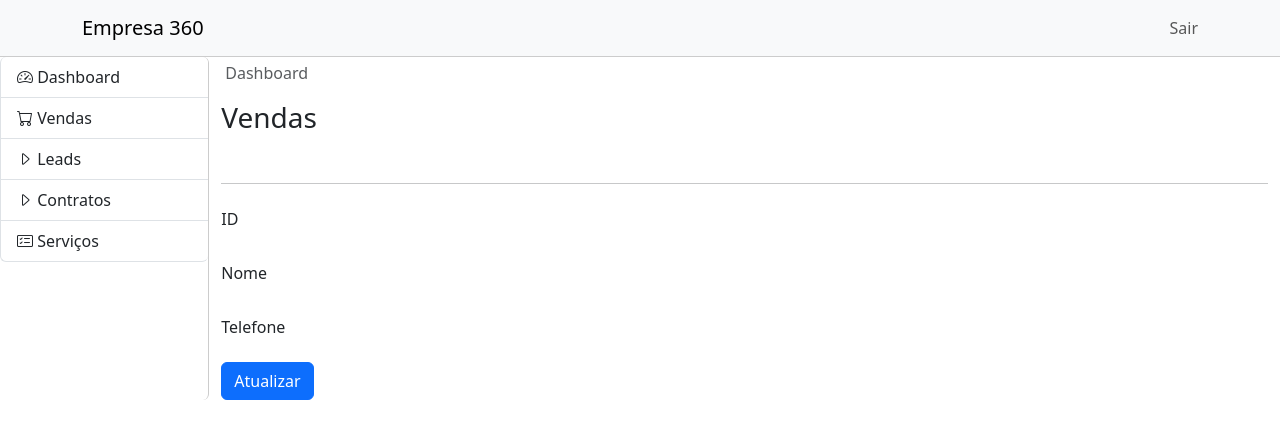
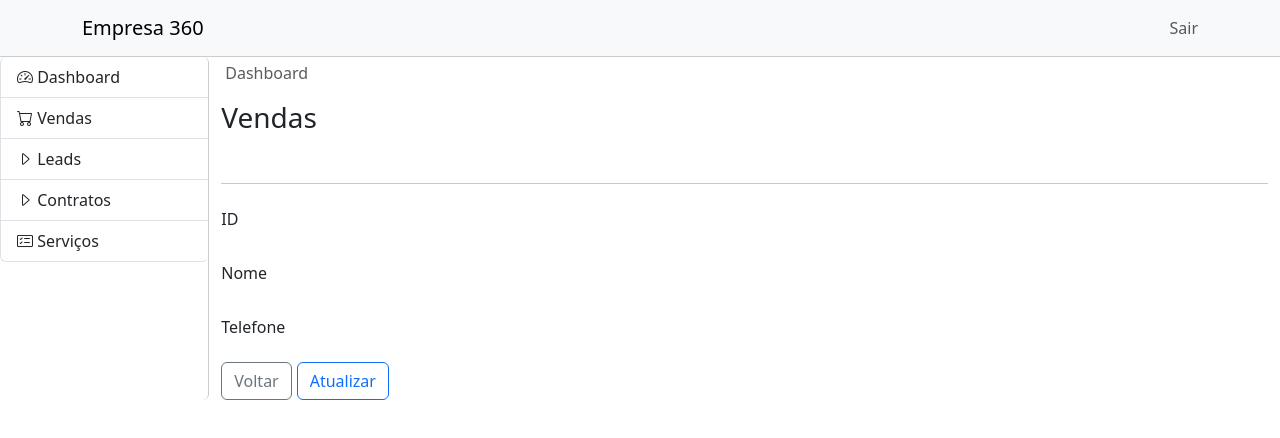
Before and after one commit to Otavio-Antonio/empresa360, a Vue app: page /#/home/vendas/leads/1 in a window 1280 px wide. Shown: the top 438 px of the page. Built offline with nearby package versions, Linux system fonts and the light colour scheme; no server answers.

Commit message:
Introdução de algumas rotas nomeadas

```diff
--- a/src/components/vendas/Lead.vue
+++ b/src/components/vendas/Lead.vue
@@ -22,7 +22,8 @@
         </div>
 
         <div class="col-auto">
-            <button type="button" class="btn btn-primary">Atualizar</button>
+            <button type="button" class="btn btn-outline-secondary btn-space" @click="$router.push({name:'leads'})">Voltar</button>
+            <button type="button" class="btn btn-outline-primary">Atualizar</button>
         </div>
 
     </div>
@@ -39,3 +40,8 @@ export default {
     }
 }
 </script>
+<style scoped>
+.btn-space{
+    margin-right: 5px;
+}
+</style>
--- a/src/components/vendas/Leads.vue
+++ b/src/components/vendas/Leads.vue
@@ -16,7 +16,8 @@
                     <td>{{d.nome}}</td>
                     <td>{{d.telefone}}</td>
                     <td>
-                        <router-link :to="`/home/vendas/leads/${d.id}`" class="btn btn-sm btn-primary">
+                        <!--<router-link :to="`/home/vendas/leads/${d.id}`" class="btn btn-sm btn-primary">-->
+                        <router-link :to="{name: 'lead', params:{id: d.id}}" class="btn btn-sm btn-primary">
                             <i class="bi bi-pencil-square" style="cursor: pointer;"></i>
                         </router-link>
                     </td>
--- a/src/router.js
+++ b/src/router.js
@@ -19,8 +19,8 @@ const routes = [
             { path: 'dashboard', component: Dashboard },
             { path: 'vendas', component: Vendas,
                 children: [
-                    {path: 'leads', component: Leads},
-                    {path: 'leads/:id', component:  Lead},
+                    {path: 'leads', component: Leads, name:'leads'},
+                    {path: 'leads/:id', component: Lead, name: 'lead'},
                     {path: 'contratos', component: Contratos},
                 ]
             },
```
